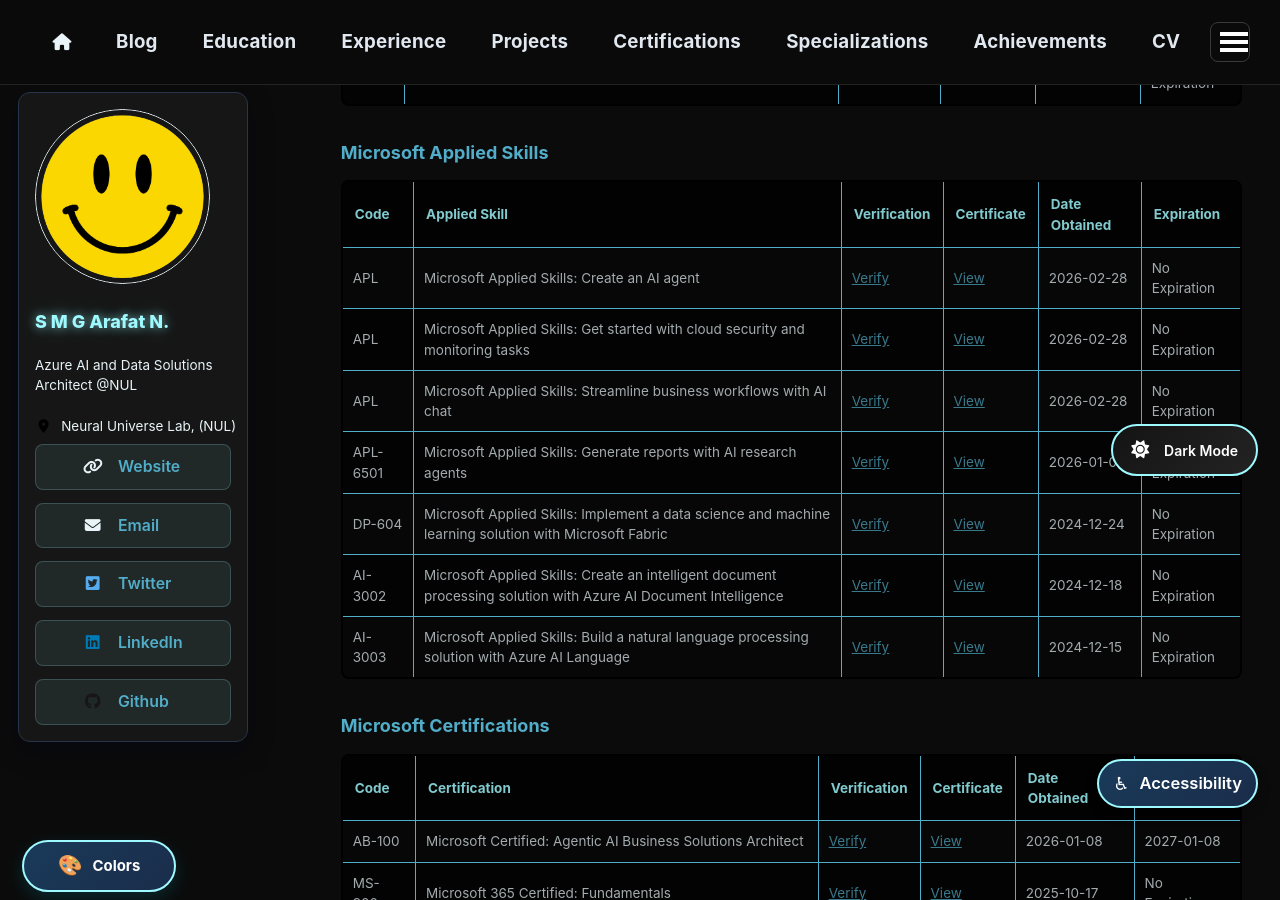
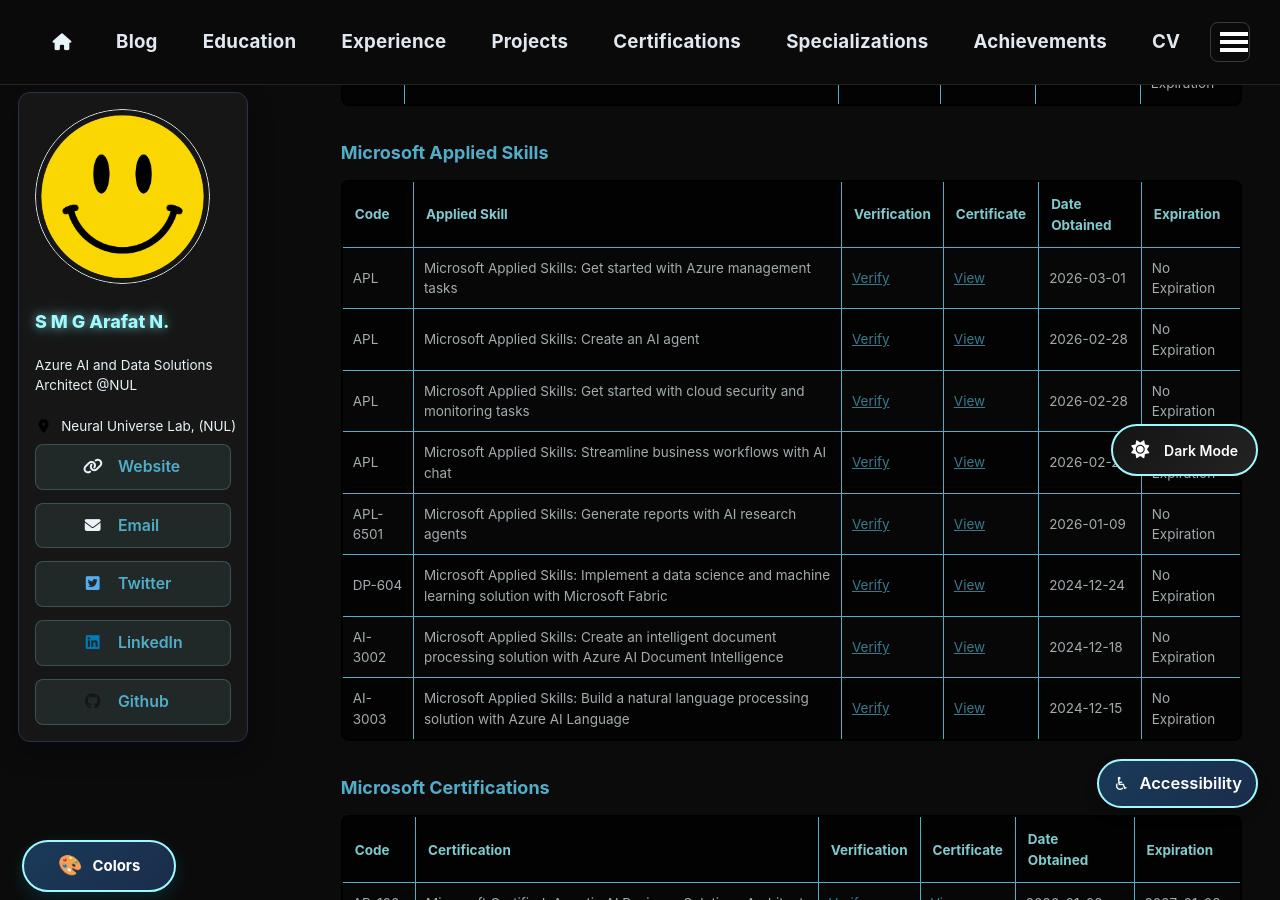
Before and after one commit to neuralnishan/neuralnishan.github.io, a Jekyll site: the page built from _pages/certification.md, in a window 1280 px wide and 900 px high, scrolled down 668 px. Built offline with Jekyll 4.4.1, drawn with Linux system fonts in a browser that asks for light colours.

Commit message:
NewAppliedSkillUpdate

```diff
--- a/_pages/certification.md
+++ b/_pages/certification.md
@@ -23,6 +23,7 @@
 
 | Code | Applied Skill | Verification | Certificate | Date Obtained | Expiration |
 |------|---------------|--------------|-------------|---------------|------------|
+| APL| Microsoft Applied Skills: Get started with Azure management tasks | [Verify](https://learn.microsoft.com/en-us/users/smgazzaliarafatnishan-4645/credentials/14849adc91bbb9a8) | [View](/files/microsoft/appliedskills/Microsoft Applied Skills Get started with Azure management tasks.jpg) | 2026-03-01 | No Expiration |
 | APL| Microsoft Applied Skills: Create an AI agent | [Verify](https://learn.microsoft.com/en-us/users/SMGazzaliArafatNishan-4645/credentials/DD8BA1F8FB604C68) | [View](/files/microsoft/appliedskills/Microsoft Applied Skills Create an AI agent.jpg) | 2026-02-28 | No Expiration |
 | APL| Microsoft Applied Skills: Get started with cloud security and monitoring tasks | [Verify](https://learn.microsoft.com/en-us/users/smgazzaliarafatnishan-4645/credentials/bdc0a2d92d552614) | [View](/files/microsoft/appliedskills/Microsoft Applied Skills Get started with cloud security and monitoring tasks.png) | 2026-02-28 | No Expiration |
 | APL| Microsoft Applied Skills: Streamline business workflows with AI chat | [Verify](https://learn.microsoft.com/api/credentials/share/en-us/SMGazzaliArafatNishan-4645/8F23F60DCDC3164?sharingId=A489942037851738) | [View](/files/microsoft/appliedskills/Microsoft Applied Skills Streamline business workflows with AI chat.png) | 2026-02-28 | No Expiration |
```
Also changed, not shown: files/microsoft/appliedskills/Microsoft Applied Skills Get started with Azure management tasks.jpg (added).
